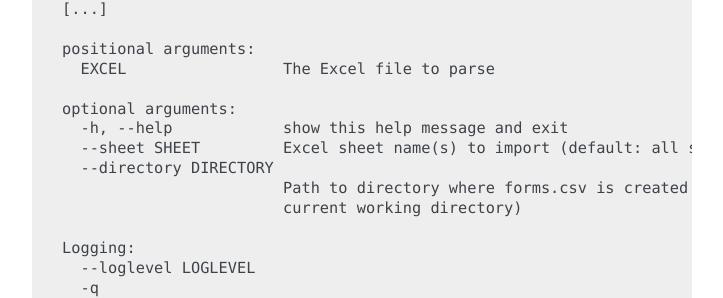
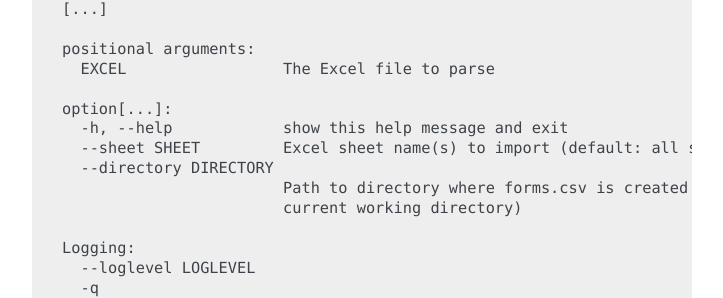
Before and after one commit to lexedata/lexedata, a Sphinx documentation site: the page built from docs/tour.rst, in a window 1280 px wide and 900 px high, scrolled down 1204 px. Shown: the part 379-677 px from the top of the window, without its empty margins (388-1111 px from the left). Built offline with Sphinx 7.4.7, drawn with Linux system fonts in a browser that asks for light colours; some of the changed text lies outside the part shown.

Commit message:
Make compatible with 3.10
In argparse 3.10, the string changed from “optional arguments” to “options”

```diff
--- a/docs/tour.rst
+++ b/docs/tour.rst
@@ -77,7 +77,7 @@
     positional arguments:
       EXCEL                 The Excel file to parse
 
-    optional arguments:
+    option[...]:
       -h, --help            show this help message and exit
       --sheet SHEET         Excel sheet name(s) to import (default: all sheets)
       --directory DIRECTORY
```
